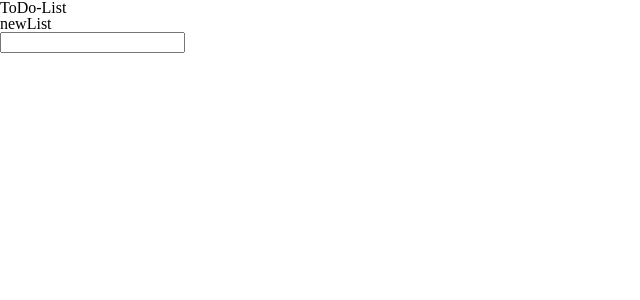
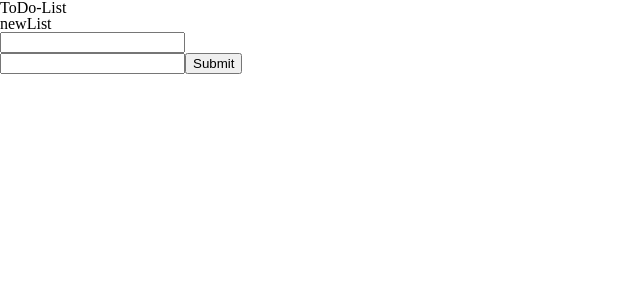
Before and after one commit to Grzk8/to-do-list, a React (Create React App) app: page /main in a window 1280 px wide. Shown: the top 300 px of the page, without its empty margins (0-640 px from the left). Built offline with nearby package versions, Linux system fonts and the light colour scheme.

Commit message:
add new task

```diff
--- /dev/null
+++ b/src/components/NewList/List.js
@@ -0,0 +1,11 @@
+import React from 'react';
+
+const List = props => (
+  <ul>
+    {props.task.map((item, index) =>
+        <div>o<div></div><li key={index}>{item}</li></div>
+    )}
+  </ul>
+);
+
+export default List;
--- a/src/components/NewList/NewList.js
+++ b/src/components/NewList/NewList.js
@@ -2,11 +2,15 @@ import React, {Component} from 'react';
 
 import Input from '../Layout/Input/Input';
 import Button from '../Layout/Button/Button'
+import List from './List';
 
 class NewList extends Component {
     state = {
         listName: '',
-        task: []
+        term: '',
+        task: [],
+
+
     }
     getId() {
         return Math.random();
@@ -16,6 +20,26 @@ class NewList extends Component {
     this.setState({listName: event.target.value, id:idd})
     console.log(this.state.listName, this.state.id)
     }
+
+    taskChangeHandler = (event) => {
+        this.setState({term: event.target.value});
+      }
+
+      submitHandler = (event) => {
+        event.preventDefault()
+        this.setState({
+          term: '',
+          task: [...this.state.task, this.state.term]
+        });
+        console.log(this.state)
+
+      }
+
+      isDoneHandler = () => {
+          this.setState((prevState) => {
+              return {isDone: !prevState.isDone}
+          })
+      }
 
     render() {
 
@@ -28,6 +52,11 @@ class NewList extends Component {
         return <>
         <p>newList</p>
         {listName}
+        <List task={this.state.task} isDone={this.isDoneHandler}/>
+        <form className="App" onSubmit={this.submitHandler}>
+       <input value={this.state.term} onChange={this.taskChangeHandler} />
+       <button>Submit</button>
+   </form>
 
         </>
     }
```
